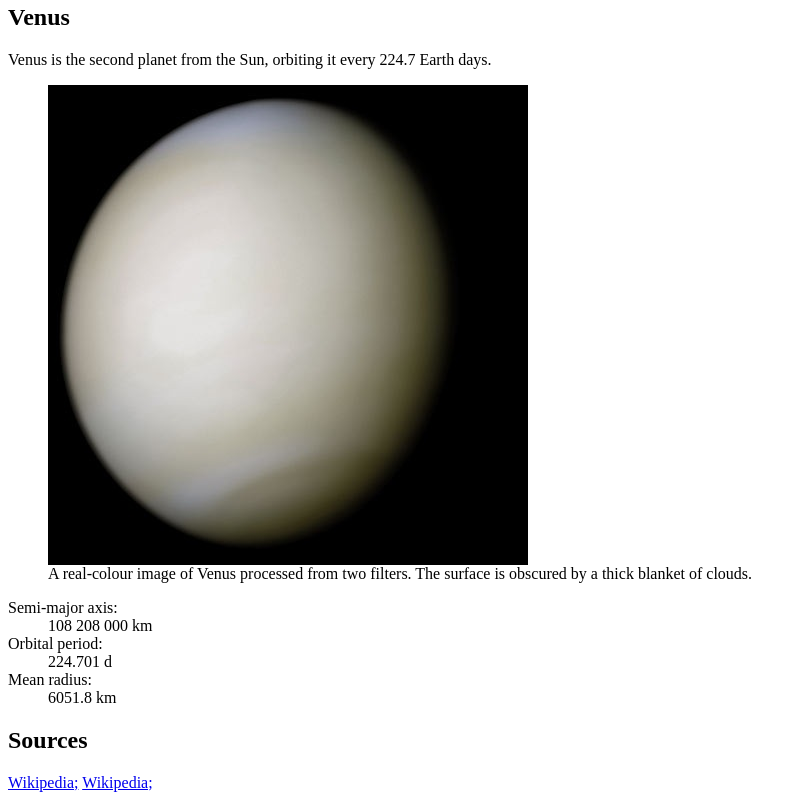
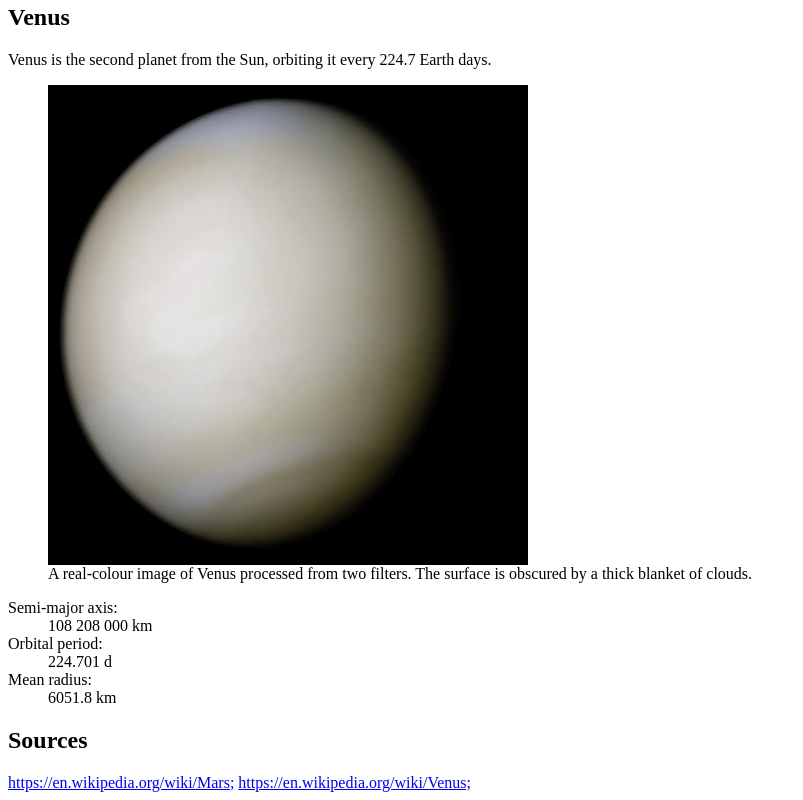
Before and after one commit to reachguy/dsn1674-assignment-2, a plain HTML site: page index.html in a window 1280 px wide. Shown: the part 3141-3941 px from the top of the page, without its empty margins (0-803 px from the left). Drawn offline with Linux system fonts and the light colour scheme.

Commit message:
Fixed links

```diff
--- a/index.html
+++ b/index.html
@@ -72,5 +72,5 @@ oxide prevalent on its surface gives it a reddish appearance.</p>
 
 <h2>Sources</h2>
 
-<a href="https://en.wikipedia.org/wiki/Mars">Wikipedia;</a>
-<a href="https://en.wikipedia.org/wiki/Venus">Wikipedia;</a>
+<a href="https://en.wikipedia.org/wiki/Mars">https://en.wikipedia.org/wiki/Mars;</a>
+<a href="https://en.wikipedia.org/wiki/Venus">https://en.wikipedia.org/wiki/Venus;</a>
```
